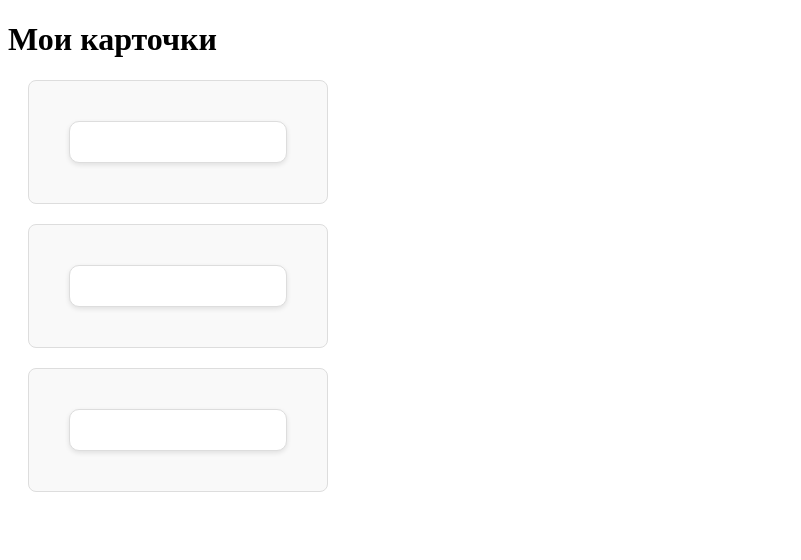
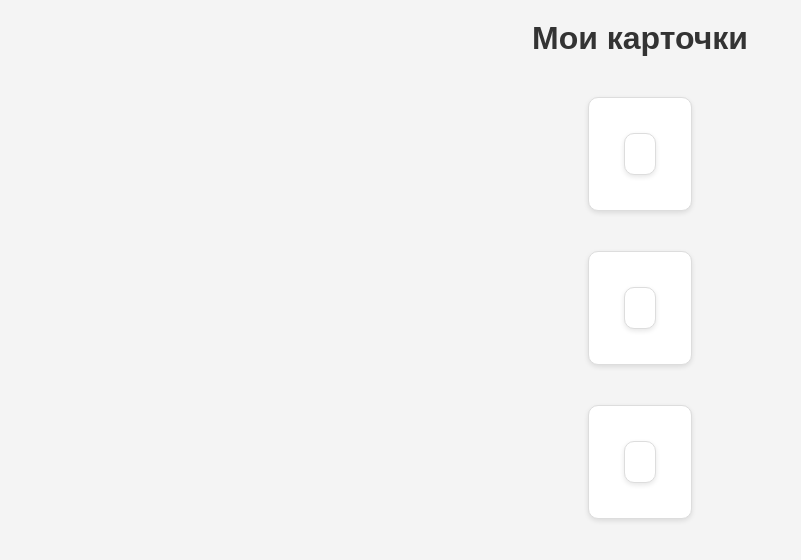
Before and after one commit to dunkyyoung/rtk3, a plain HTML site: page index.html in a window 1280 px wide. Shown: the whole page, without its empty margins (0-801 px from the left). Drawn offline with Linux system fonts and the light colour scheme.

Commit message:
Update card-component.css

```diff
--- a/card-component.css
+++ b/card-component.css
@@ -1,29 +1,57 @@
+/* Общие стили для страницы */
+body {
+    font-family: Arial, sans-serif;
+    margin: 0;
+    padding: 0;
+    background-color: #f4f4f4;
+    display: flex;
+    flex-direction: column;
+    align-items: center;
+    justify-content: flex-start;
+    min-height: 100vh;
+}
+
+h1 {
+    font-size: 2em;
+    margin: 20px;
+    color: #333;
+}
+
 /* Стили для компонента карточки */
 card-component {
     display: block;
-    font-family: Arial, sans-serif;
+    max-width: 350px;
     margin: 20px;
-    background-color: #f9f9f9;
+    padding: 15px;
     border: 1px solid #ddd;
-    border-radius: 8px;
-    width: 300px;
-    padding: 20px;
-    box-sizing: border-box;
+    border-radius: 10px;
+    background-color: #fff;
+    box-shadow: 0 2px 5px rgba(0, 0, 0, 0.1);
+    transition: transform 0.2s ease, box-shadow 0.2s ease;
 }
 
-card-component .card-header {
+card-component:hover {
+    transform: translateY(-5px);
+    box-shadow: 0 4px 15px rgba(0, 0, 0, 0.1);
+}
+
+/* Стили для заголовка */
+header {
     font-size: 1.5em;
-    margin-bottom: 15px;
+    margin-bottom: 10px;
     color: #333;
 }
 
-card-component .card-content {
+/* Стили для содержимого */
+.content {
     font-size: 1em;
     color: #555;
 }
 
-card-component img {
+img {
     max-width: 100%;
-    margin-top: 15px;
-    border-radius: 4px;
+    height: auto;
+    margin-top: 10px;
+    border-radius: 5px;
+    box-shadow: 0 2px 5px rgba(0, 0, 0, 0.1);
 }
```
